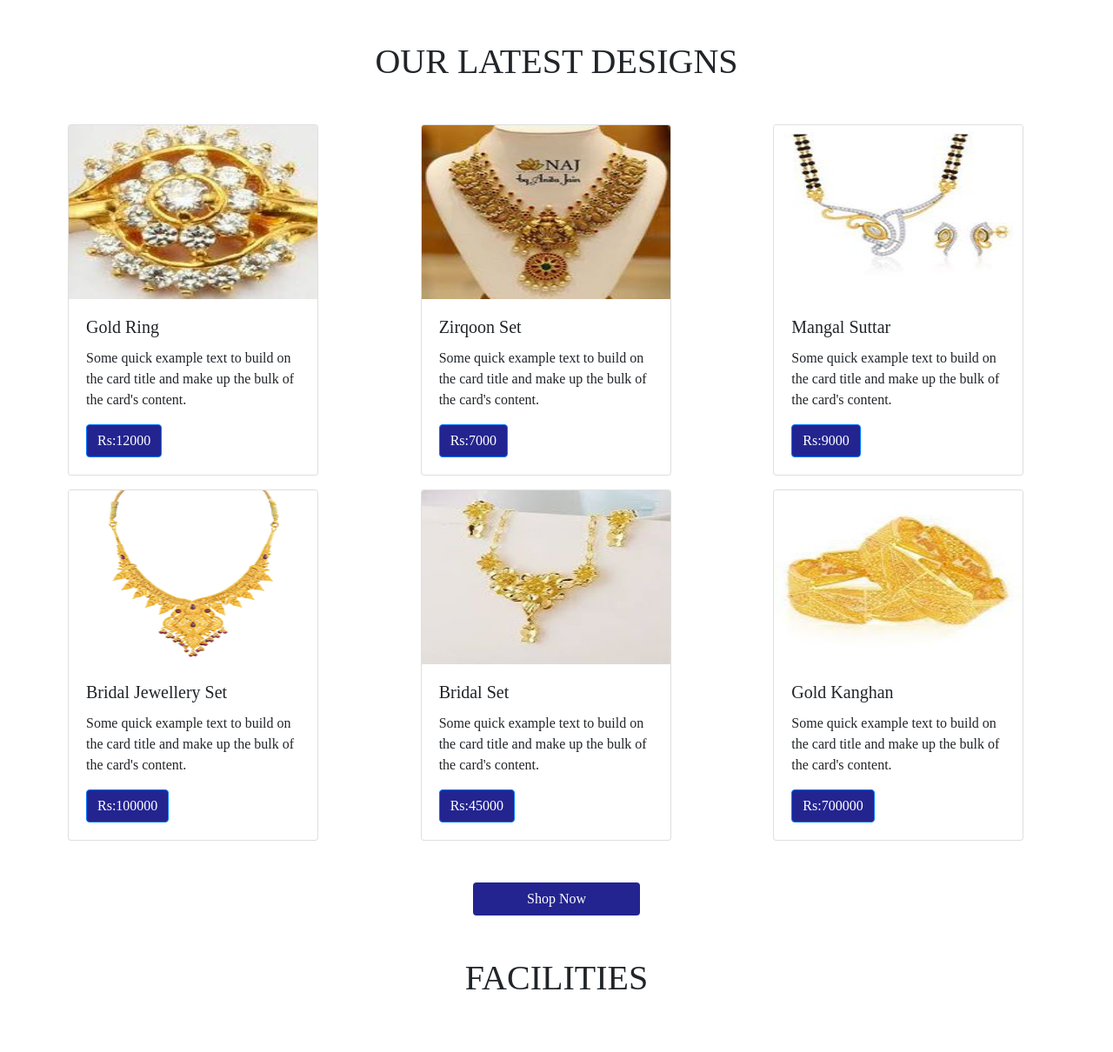
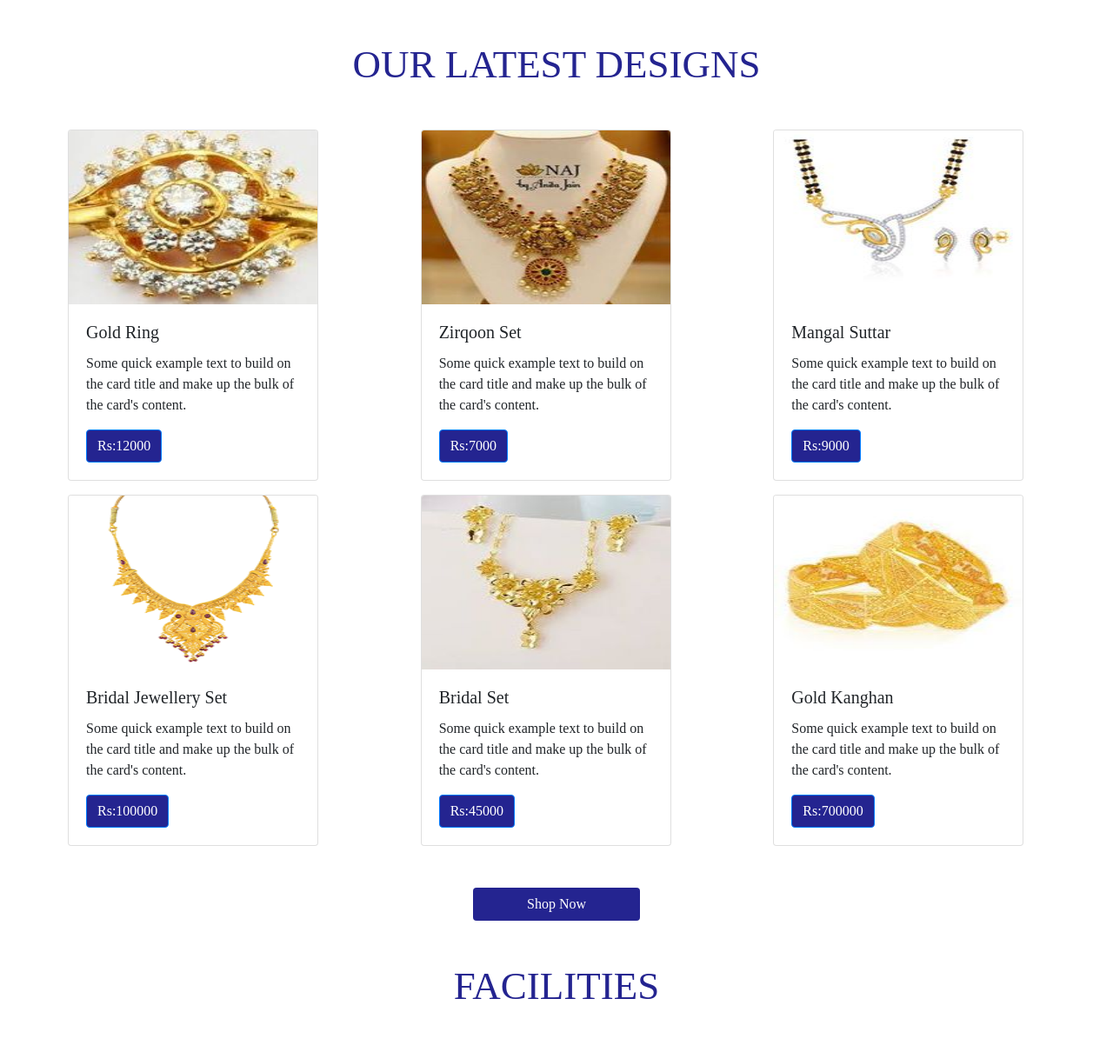
Before and after one commit to maryum820661/Amna-Jewellers-Website, a plain HTML site: page index.html in a window 1280 px wide. Shown: the part 653-1863 px from the top of the page at 87% size. Drawn offline with nearby package versions, Linux system fonts and the light colour scheme.

Commit message:
Homepage has been completed'

```diff
--- a/index.html
+++ b/index.html
@@ -93,7 +93,7 @@
         </div>
 
         <div class="container-fluid" id="first">
-      <h1 style="text-align: center;">OUR LATEST DESIGNS</h1>
+      <h1 style="text-align: center; color:rgb(36, 36, 144);font-size: 45px;">OUR LATEST DESIGNS</h1>
           <div class="row  mt-5 ml-5">
 
             <div class="col-md-4 col-sm-7 " id="second">
@@ -173,7 +173,7 @@
   </div>
   <div class="row">
     <div class="col-6 mx-auto">
-      <h1 class="mx-auto" style="text-align: center;">FACILITIES</h1>
+      <h1 class="mx-auto" style="text-align: center; color:rgb(36, 36, 144);font-size: 45px;">FACILITIES</h1>
     </div>
   </div>
   <div class="row m-5">
```
